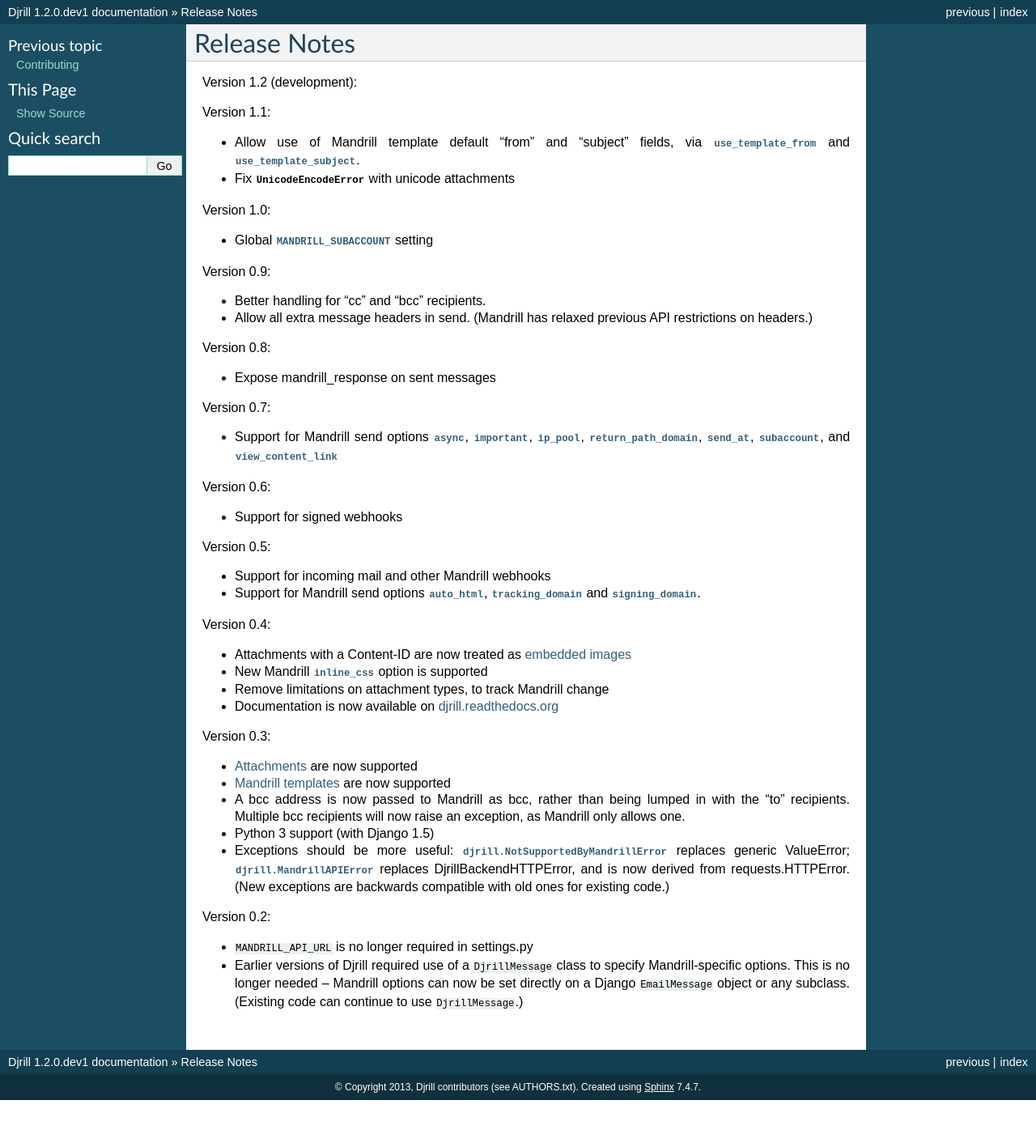
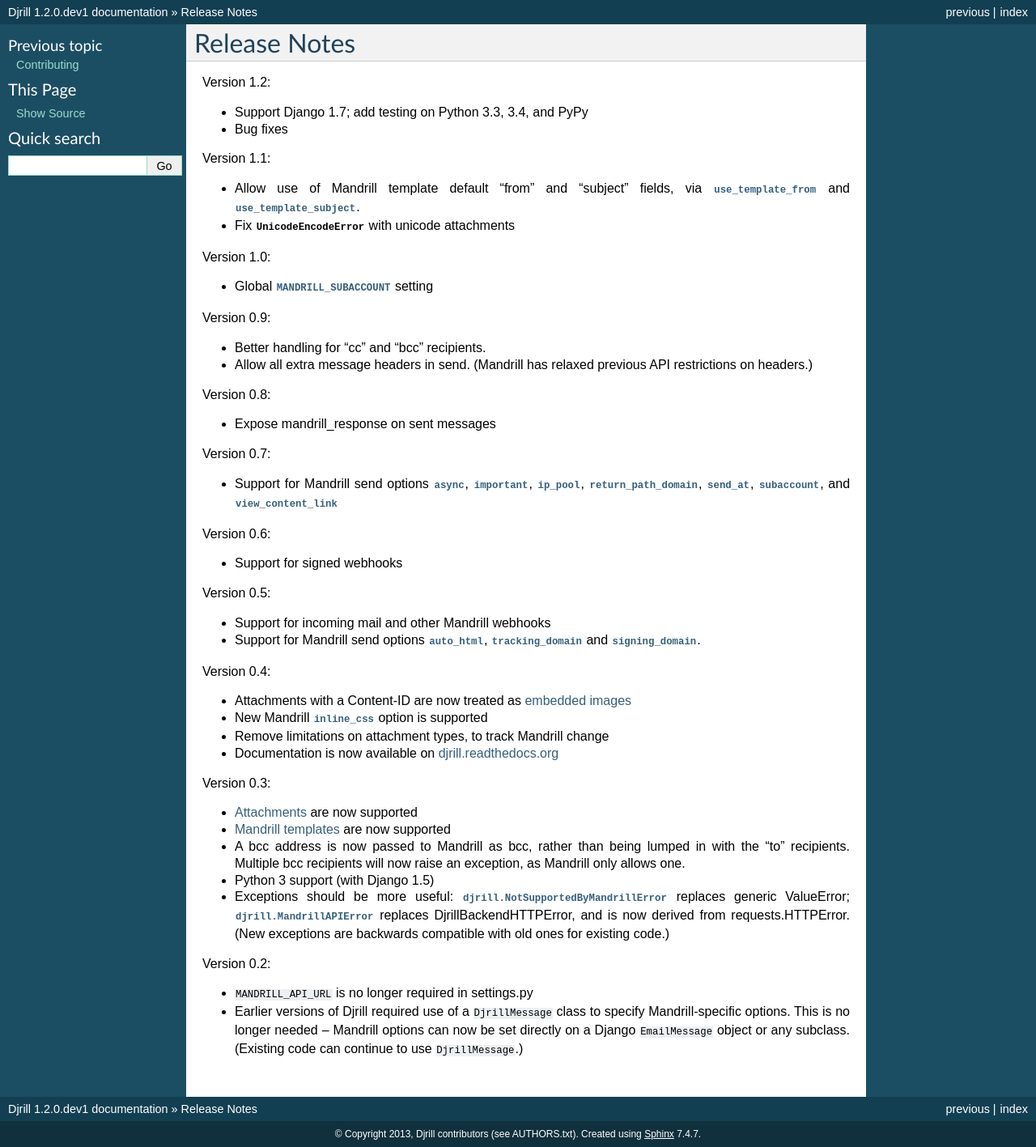
Before and after one commit to brack3t/Djrill, a Sphinx documentation site: the page built from docs/history.rst, in a window 1280 px wide. Shown: the whole page at 81% size. Built offline with Sphinx 7.4.7, drawn with Linux system fonts in a browser that asks for light colours; before the commit the page ends 1359 px from its top, so only the background shows below that.

Commit message:
Prep for 1.2 release
[ci skip]

```diff
--- a/docs/history.rst
+++ b/docs/history.rst
@@ -1,7 +1,10 @@
 Release Notes
 =============
 
-Version 1.2 (development):
+Version 1.2:
+
+* Support Django 1.7; add testing on Python 3.3, 3.4, and PyPy
+* Bug fixes
 
 
 Version 1.1:
```
